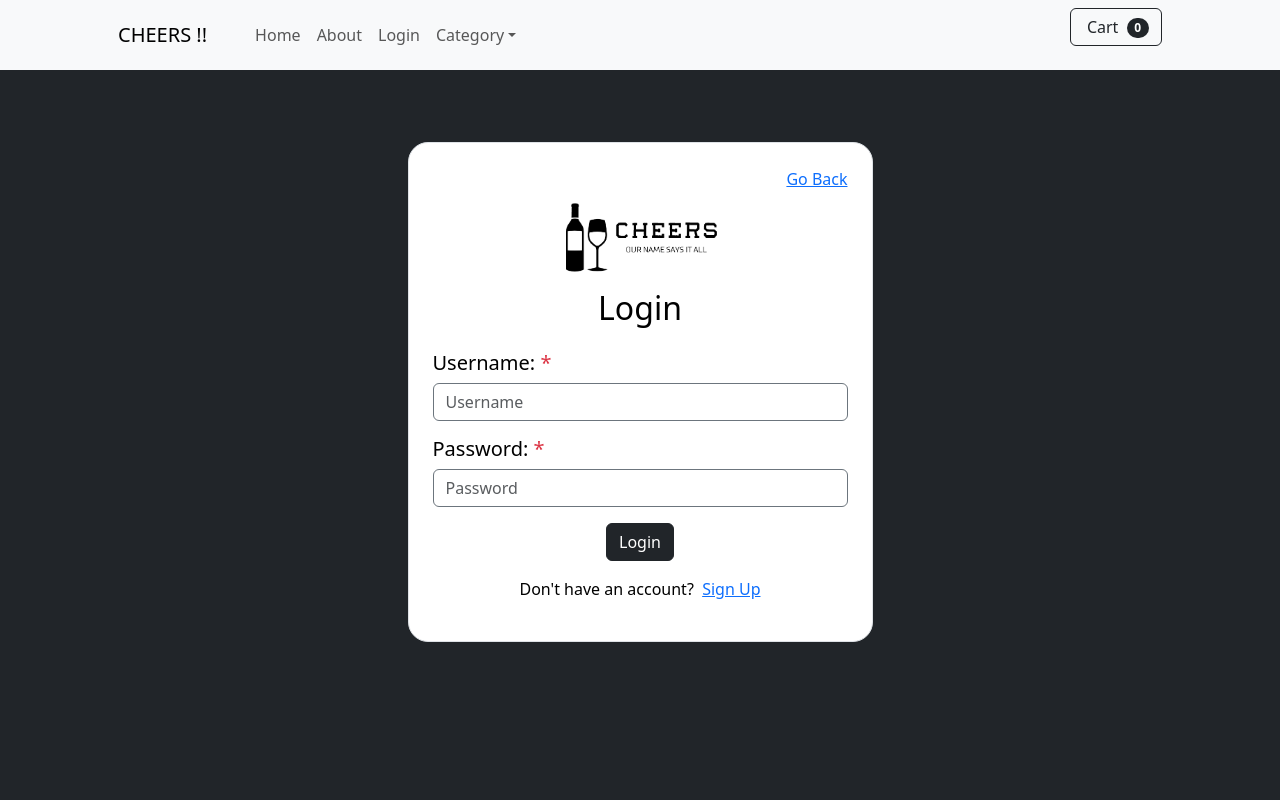
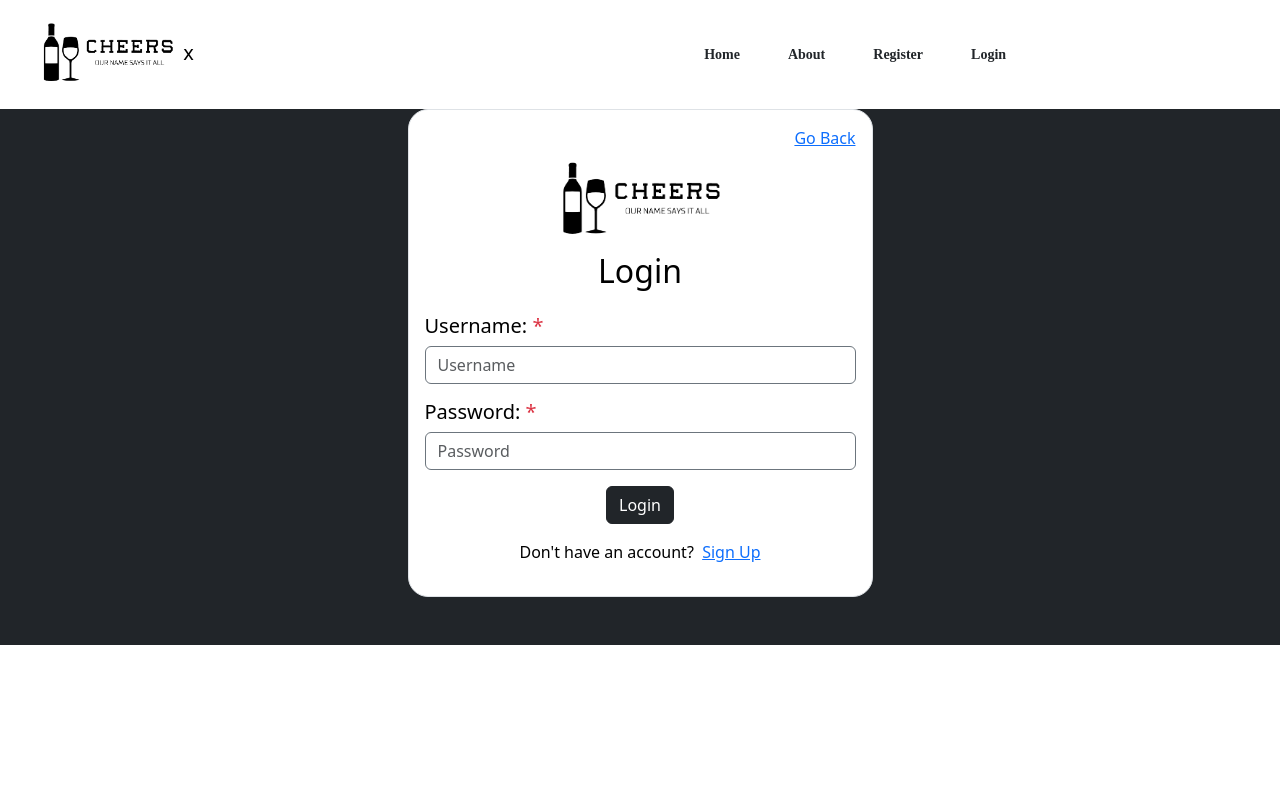
Before and after one commit to nsdhl/Cheers, a PHP site: page /login.php in a window 1280 px wide. Run offline with PHP 8.4, Linux system fonts and the light colour scheme; some libraries are stand-ins or nearby versions.

Commit message:
changes in login and signup

```diff
--- a/admin/add-product.php
+++ b/admin/add-product.php
@@ -84,7 +84,7 @@ if ($_SERVER["REQUEST_METHOD"] == "POST") {
   <link rel="stylesheet" href="plugins/dropzone/min/dropzone.min.css" />
   <!-- Theme style -->
   <link rel="stylesheet" href="css/adminlte.min.css" />
-  <link rel="icon" type="image/x-icon" href="../image/kisanarea.png" />
+  <link rel="icon" type="image/x-icon" href="./uploads/products/cheers.jpg" />
 
 </head>
 
--- a/includes/aside.php
+++ b/includes/aside.php
@@ -37,11 +37,11 @@
     <!-- /.navbar -->
 
     <!-- Main Sidebar Container -->
-    <aside class="main-sidebar sidebar-dark-primary elevation-4">
+    <aside class="main-sidebar sidebar-dark-primary elevation-4" style="display:flex; flex-direction:column">
         <!-- Brand Logo -->
         <a href="#" class="brand-link">
-            <img src="../image/w.png" alt="Cheers Logo" class="brand-image img-circle elevation-3" style="opacity: 0.8" />
-            <span class="brand-text font">Cheers</span>
+            <img src="../admin/uploads/products/cheers.jpg" alt="Cheers Logo" class="brand-image elevation-3" style="opacity: 0.8; width:70px;" />
+            <!-- <span class="brand-text font">Cheers</span> -->
         </a>
 
         <!-- Sidebar -->
--- a/includes/menu.php
+++ b/includes/menu.php
@@ -8,8 +8,7 @@ session_start();
             <div class="container px-4 w-75">
                 <div class="navbar-brand">
                     <a href="./index.php"><img class="img-fluid" src="./admin/uploads/products/cheers.jpg" style="width: 25%;" href="./index.php" alt="Cheers"></a>
-                    <!-- <a class="navbar-brand text-dark a" style="font-size:22px;" href="./index.php"><strong class="hov">Cheers</strong></a> -->
-                </div>
+x                </div>
             </div>
             <div class="container w-75" style="font-family:'Lora', serif; font-size:14px;">
                 <button class="navbar-toggler text-dark" type="button" data-toggle="collapse" data-target="#navbarCollapse" aria-controls="navbarCollapse" aria-expanded="false" aria-label="Toggle navigation">
@@ -32,7 +31,7 @@ session_start();
                                 <b class="hov"><i class="bi bi-person"></i>' . " " . $_SESSION['username'];
                                 '</b></a>';
                             } else {
-                                echo '<a class="nav-link a text-dark px-4 " href="./register.php"><b class="hov">Register</b></a>';
+                                echo '<a class="nav-link a text-dark px-4 " href="./signup.php"><b class="hov">Register</b></a>';
                             }
                             ?>
                             </b></a>
--- a/login.php
+++ b/login.php
@@ -1,5 +1,5 @@
 <?php
-include './includes/header.php'; ?>
+include './includes/menu.php'; ?>
 <!doctype html>
 <html lang="en">
 
@@ -52,16 +52,16 @@ include './includes/header.php'; ?>
 
 </head>
 
-<body class="font bg-dark">
+<body class="font bg-white">
 
     <!-- Main Section-->
     <!-- <section class="mt-0 overflow-hidden vh-100 d-flex justify-content-center align-items-center p-5 "> -->
-    <section class="">
+    <section class="bg-dark col-12">
         <div class="container">
-            <div class="d-flex justify-content-center align-items-center mt-4">
+            <div class="d-flex justify-content-center align-items-center">
                 <div class="col-5 d-flex justify-content-center m-auto">
-                    <div class="card mb-5 mt-5 wid text-black border w-100 mb-xxl-auto" style="border-radius: 20px;">
-                        <div class="card-body p-4 m-0">
+                    <div class="card mb-5  wid text-black border w-100 mb-xxl-auto" style="border-radius: 20px;">
+                        <div class="card-body p-3 m-0">
                             <span class="d-flex justify-content-end">
                                 <a href="./index.php" class="myA">Go Back</a>
                             </span>
```
Also changed, not shown: about.php (+5 -4 lines), admin/index.php (+7 -5 lines), signup.php (+6 -7 lines), 1 other file.
